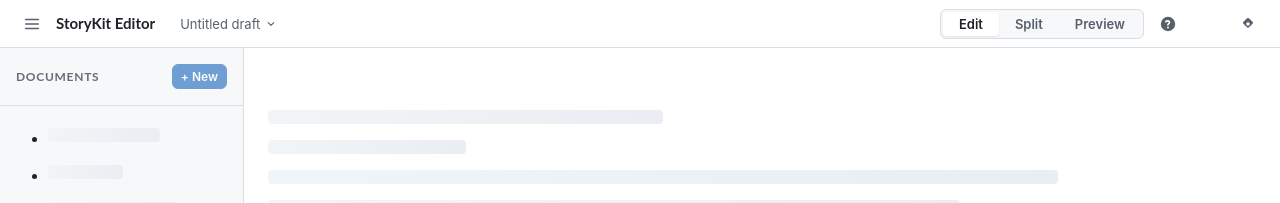
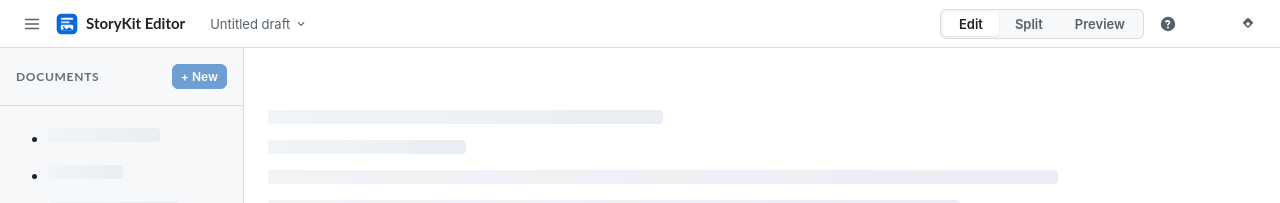
Before and after one commit to rsnyder/storykit-starter, a Jekyll site: the page editor/index.html, which Jekyll copies as it is, in a window 1280 px wide. Shown: the top 203 px of the page. Built offline with Jekyll 4.4.1, drawn with Linux system fonts in a browser that asks for light colours; a script that is not in the unit is left out.

Commit message:
Editor logo + favicon
A StoryKit mark: rounded accent square containing a story page —
prose lines above, image pane (sun + ridge) below. Single-color SVG,
verified legible from 96px down to favicon size on light and dark.
Wired as the SVG favicon and the top-bar brand lockup on both the
editor and the help page; ships with the central deployment
automatically (editor/*).

Co-Authored-By: Claude Fable 5 <noreply@anthropic.com>

```diff
--- a/editor/help.html
+++ b/editor/help.html
@@ -9,6 +9,7 @@
 <meta charset="utf-8">
 <meta name="viewport" content="width=device-width, initial-scale=1">
 <title>StoryKit Editor — Help</title>
+<link rel="icon" type="image/svg+xml" href="./favicon.svg">
 <style>
   :root {
     --bg: #ffffff; --surface: #f6f8fa; --border: #d0d7de;
@@ -72,7 +73,7 @@
 <main>
   <p class="topnav"><a href="./">← Back to the editor</a></p>
 
-  <h1>StoryKit Editor help</h1>
+  <h1><img src="./logo.svg" alt="" width="30" height="30" style="vertical-align: -5px; margin-right: 8px;">StoryKit Editor help</h1>
   <p class="lede">A browser-based Markdown editor for StoryKit posts: live preview,
   viewer-tag autocomplete, drag-and-drop media, Wikidata entity linking, and GitHub sync.</p>
 
--- a/editor/index.html
+++ b/editor/index.html
@@ -4,6 +4,7 @@
 <meta charset="utf-8" />
 <meta name="viewport" content="width=device-width, initial-scale=1" />
 <title>StoryKit Editor</title>
+<link rel="icon" type="image/svg+xml" href="./favicon.svg">
 <meta name="robots" content="noindex" />
 <link rel="stylesheet" href="./styles.css" />
 
@@ -142,7 +143,7 @@
         <path d="M3 5h14M3 10h14M3 15h14" fill="none" stroke="currentColor" stroke-width="1.7" stroke-linecap="round"/>
       </svg>
     </button>
-    <span class="brand">StoryKit&nbsp;Editor</span>
+    <span class="brand"><img class="brand-mark" src="./logo.svg" alt="" width="22" height="22">StoryKit&nbsp;Editor</span>
     <button id="doc-title-menu" class="doc-title" type="button" aria-haspopup="menu" aria-disabled="true" disabled>
       <span class="doc-title-text">Untitled draft</span>
       <svg viewBox="0 0 20 20" width="14" height="14" aria-hidden="true">
--- a/editor/styles.css
+++ b/editor/styles.css
@@ -845,3 +845,7 @@ a.icon-btn { text-decoration: none; }
   text-underline-offset: 3px;
 }
 .status-lint-btn:hover { color: var(--sk-text); }
+
+/* Brand mark in the top bar */
+.brand { display: inline-flex; align-items: center; gap: 8px; }
+.brand-mark { display: block; border-radius: 5px; }
```
Also changed, not shown: editor/favicon.svg (added), editor/logo.svg (added).
